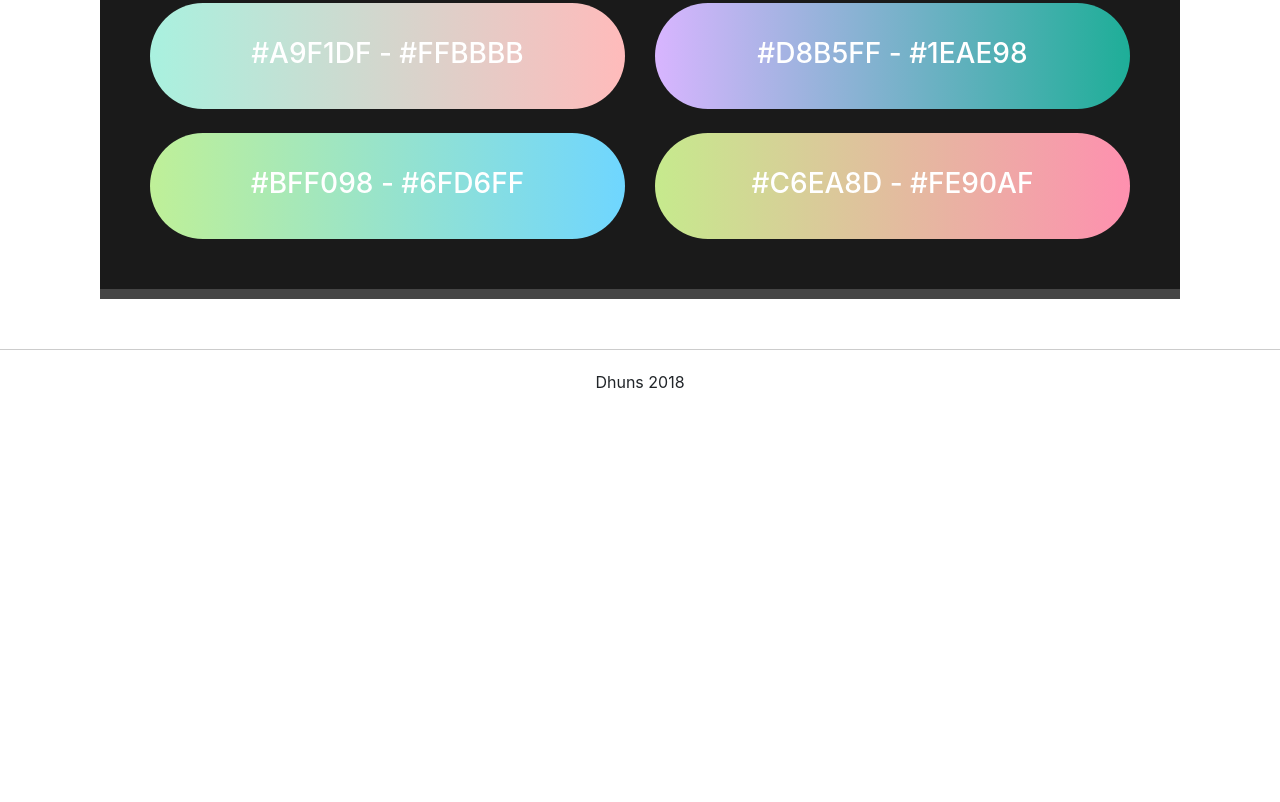
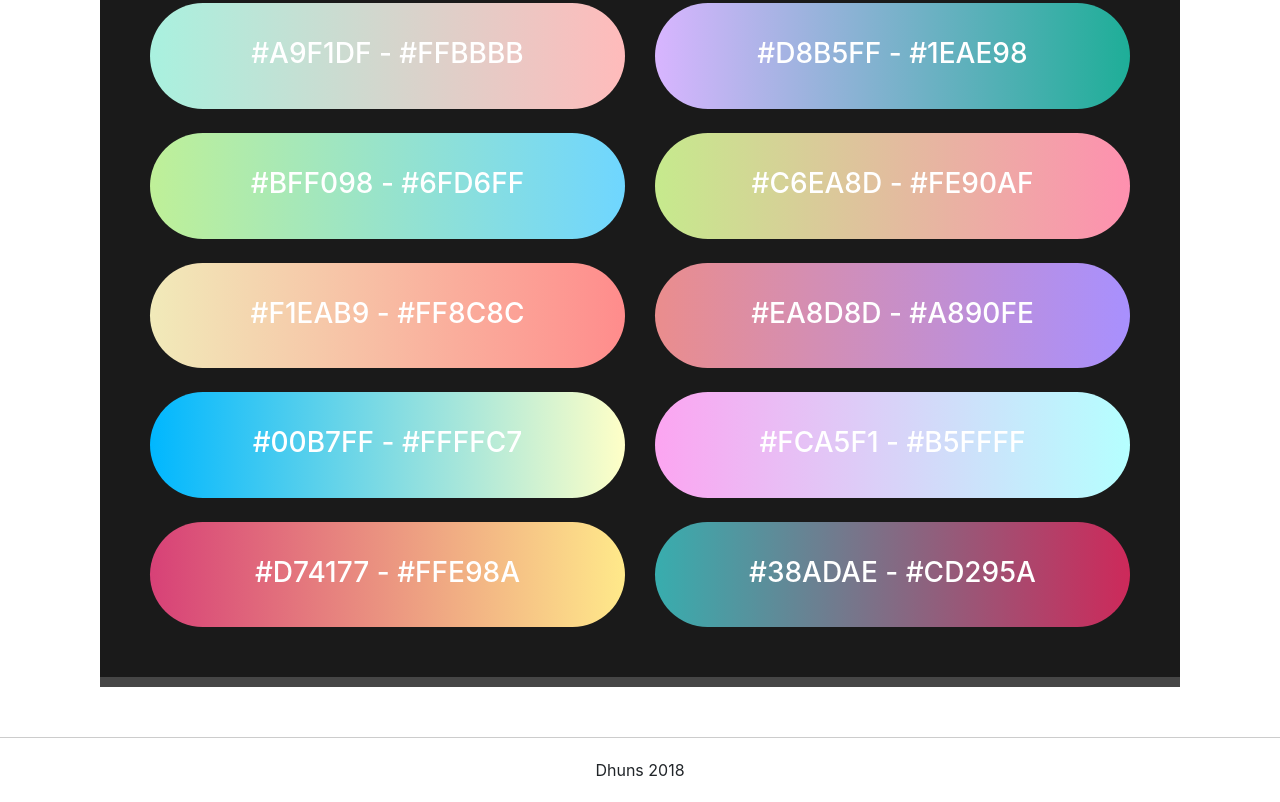
Before and after one commit to dhanankhero/lalapan, a plain HTML site: page page-color/fancygradient.html in a window 1280 px wide. Shown: the part 599-1401 px from the top of the page. Before the commit the page ends 1013 px from the top, so only its background shows below. Drawn offline with Linux system fonts and the light colour scheme.

Commit message:
Penambahan Warna pada Fancy Gradient

```diff
--- a/css/fancygradient.css
+++ b/css/fancygradient.css
@@ -21,3 +21,39 @@
   border-radius: 100px !important;
   color: #fff;
 }
+
+.fgf1eab9-ff8c8c {
+  background: linear-gradient(90deg, #f1eab9, #ff8c8c);
+  border-radius: 100px !important;
+  color: #fff;
+}
+
+.fgea8d8d-a890fe {
+  background: linear-gradient(90deg, #ea8d8d, #a890fe);
+  border-radius: 100px !important;
+  color: #fff;
+}
+
+.fg00b7ff-ffffc7 {
+  background: linear-gradient(90deg, #00b7ff, #ffffc7);
+  border-radius: 100px !important;
+  color: #fff;
+}
+
+.fgfca5f1-b5ffff {
+  background: linear-gradient(90deg, #fca5f1, #b5ffff);
+  border-radius: 100px !important;
+  color: #fff;
+}
+
+.fgd74177-ffe98a {
+  background: linear-gradient(90deg, #d74177, #ffe98a);
+  border-radius: 100px !important;
+  color: #fff;
+}
+
+.fg38adae-cd295a {
+  background: linear-gradient(90deg, #38adae, #cd295a);
+  border-radius: 100px !important;
+  color: #fff;
+}
--- a/page-color/fancygradient.html
+++ b/page-color/fancygradient.html
@@ -88,6 +88,45 @@
             </div>
           </div>
         </div>
+        <br>
+        <div class="row">
+          <div class="col-sm-6">
+            <div class="boxcolor1 fgf1eab9-ff8c8c">
+              <h3>#F1EAB9 - #FF8C8C</h3>
+            </div>
+          </div>
+          <div class="col-sm-6">
+            <div class="boxcolor1 fgea8d8d-a890fe">
+              <h3>#EA8D8D - #A890FE</h3>
+            </div>
+          </div>
+        </div>
+        <br>
+        <div class="row">
+          <div class="col-sm-6">
+            <div class="boxcolor1 fg00b7ff-ffffc7">
+              <h3>#00B7FF - #FFFFC7</h3>
+            </div>
+          </div>
+          <div class="col-sm-6">
+            <div class="boxcolor1 fgfca5f1-b5ffff">
+              <h3>#FCA5F1 - #B5FFFF</h3>
+            </div>
+          </div>
+        </div>
+        <br>
+        <div class="row">
+          <div class="col-sm-6">
+            <div class="boxcolor1 fgd74177-ffe98a">
+              <h3>#D74177 - #FFE98A</h3>
+            </div>
+          </div>
+          <div class="col-sm-6">
+            <div class="boxcolor1 fg38adae-cd295a">
+              <h3>#38ADAE - #CD295A</h3>
+            </div>
+          </div>
+        </div>
       </div>
       </div>
       <!--end warna-->
```
